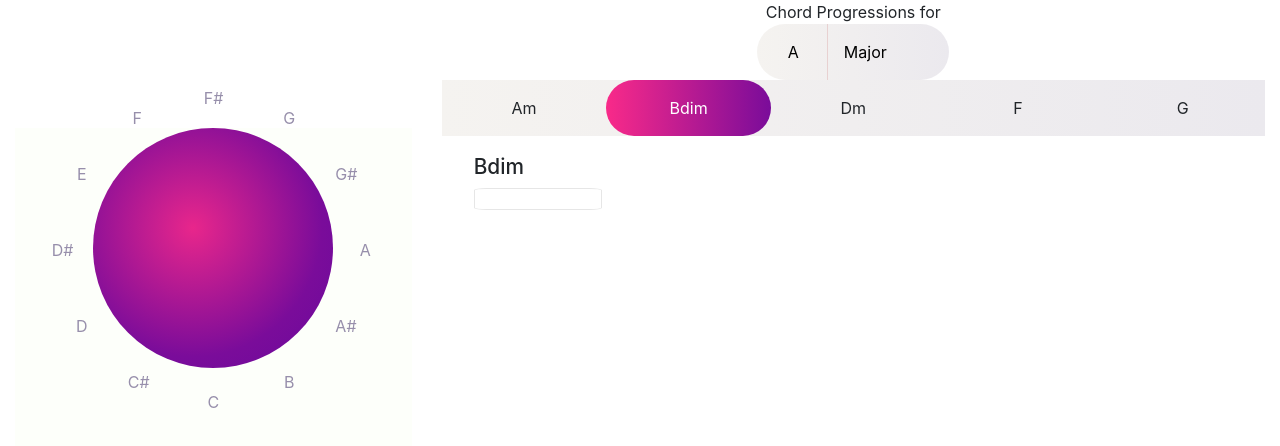
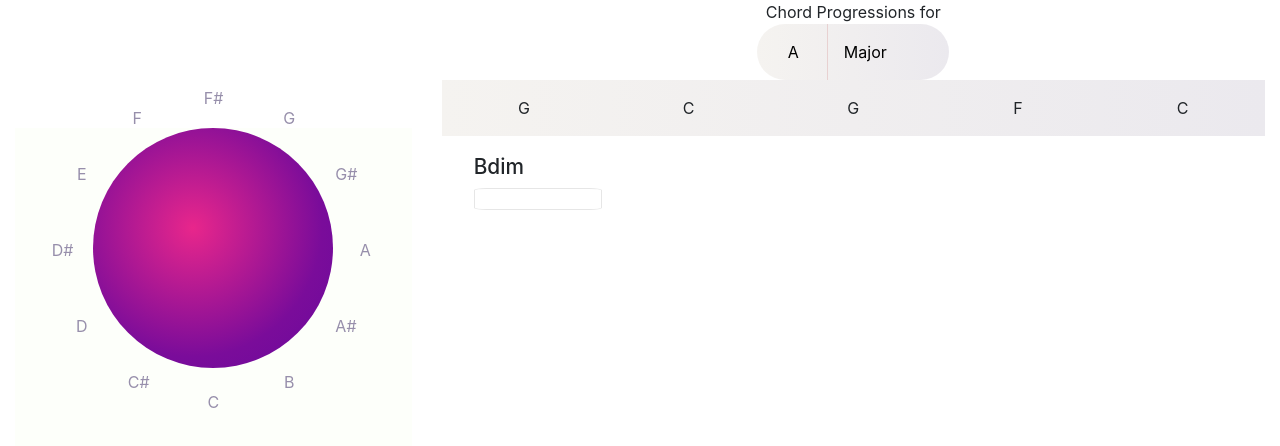
Before and after one commit to gmrsagar/chord-pro, a React app: page / in a window 1280 px wide. Shown: the top 446 px of the page. Built offline with nearby package versions, Linux system fonts and the light colour scheme; grey boxes are pictures that could not be loaded; a web font is replaced by a local one.

Commit message:
Add ChordBarContainer Component * Handle the scales and chords logic * Parent component to ChordBar

```diff
--- a/src/App.js
+++ b/src/App.js
@@ -2,7 +2,7 @@ import React, { Component } from 'react';
 import Circle from './components/circle-nav/Circle'
 import Select from './components/Select'
 // import ChordBar from './components/ChordBar';
-import ChordBarContainer from './components/ChordBarContainer'
+import ChordBarContainer from './components/chordbar/ChordBarContainer'
 import Diagram from './components/Diagram';
 
 const notes = [
@@ -16,7 +16,7 @@ class App extends Component {
   state = {
     x: '',
     y: '',
-    note: ''
+    note: 'C'
   }
 
   hover = e => {
--- a/src/components/ChordBarContainer.jsx
+++ /dev/null
@@ -1,71 +0,0 @@
-import React, { Component } from 'react';
-import ChordBar from './ChordBar'
-
-const SCALES = [
-  {
-    name: 'Major',
-    interval: ['W', 'W', 'H', 'W', 'W', 'W', 'H'],
-    chord: ['M', 'm', 'm', 'M', 'M', 'm', 'dim']
-  },
-  {
-    name: 'Minor',
-    interval: ['W', 'H', 'W', 'W', 'H', 'W', 'W'],
-    chord: ['m', 'dim', 'M', 'm', 'm', 'M', 'M']
-  }
-]
-
-
-
-class ChordBarContainer extends Component {
-  state = {  }
-
-  getChromaticNotes = note => {
-    let dict_notes = this.props.dict
-    let pos = dict_notes.indexOf(note)
-    if ( pos >= 0 ) {
-      return dict_notes.slice(pos, dict_notes.length).concat(dict_notes.slice(0, pos))
-    } else {
-      console.error( note + ' is not valid' )
-      return []
-    }
-  }
-
-  getScale = scalename => {
-    return SCALES.filter( scale => scale.name === scalename )
-  }
-
-  getNotes = note => {
-    let chromaticNote = this.getChromaticNotes(note)
-    let scale = this.getScale('Major')
-    let j = 0
-    let actualNotes = []
-
-    for( let i=0; i < scale[0].interval.length; i++ ) {
-      actualNotes.push(chromaticNote[j])
-      switch( scale[0].interval[i] ) {
-        case 'W':
-
-          j += 2
-          break;
-
-        // default case now becomes case for 'H'
-        default:
-
-          j += 1
-          break;
-      }
-
-    }
-
-    return actualNotes
-  }
-
-  render() {
-    console.log(this.getNotes('C'))
-    return (
-      <ChordBar/>
-    );
-  }
-}
-
-export default ChordBarContainer;
--- a/src/components/ChordBar.jsx
+++ b/src/components/chordbar/ChordBar.jsx
@@ -5,11 +5,11 @@ class ChordBar extends Component {
   render() {
     return (
       <ul className="results">
-        <li>Am</li>
-        <li className="active">Bdim</li>
-        <li>Dm</li>
-        <li>F</li>
-        <li>G</li>
+        {
+          this.props.chords.map( chord => {
+            return <li>{chord}</li>
+          } )
+        }
       </ul>
     );
   }
--- /dev/null
+++ b/src/components/chordbar/ChordBarContainer.jsx
@@ -0,0 +1,97 @@
+import React, { Component } from 'react';
+import ChordBar from './ChordBar'
+
+const SCALES = [
+  {
+    name: 'Major',
+    interval: ['W', 'W', 'H', 'W', 'W', 'W', 'H'],
+    chord: ['', 'm', 'm', '', '', 'm', 'dim']
+  },
+  {
+    name: 'Minor',
+    interval: ['W', 'H', 'W', 'W', 'H', 'W', 'W'],
+    chord: ['m', 'dim', 'M', 'm', 'm', 'M', 'M']
+  }
+]
+
+
+
+class ChordBarContainer extends Component {
+  state = {  }
+
+  // get the chromatic notes starting from a given note
+  getChromaticNotes = note => {
+    let dict_notes = this.props.dict
+    let pos = dict_notes.indexOf(note)
+    if ( pos >= 0 ) {
+      return dict_notes.slice(pos, dict_notes.length).concat(dict_notes.slice(0, pos))
+    } else {
+      console.error( note + ' is not valid' )
+      return []
+    }
+  }
+
+  // retrieve the scale formula
+  getScale = scalename => {
+    return SCALES.filter( scale => scale.name === scalename )
+  }
+
+  // get the notes of a given scale
+  getNotes = (chromaticNotes, scaleForm) => {
+    let j = 0
+    let actualNotes = []
+
+    for( let i=0; i < scaleForm[0].interval.length; i++ ) {
+      actualNotes.push(chromaticNotes[j])
+      switch( scaleForm[0].interval[i] ) {
+        case 'W':
+
+          j += 2
+          break;
+
+        // default case now becomes case for 'H'
+        default:
+
+          j += 1
+          break;
+      }
+
+    }
+
+    return actualNotes
+  }
+
+  // get the chords from a scale
+  getChords = (notes, scale) => {
+    return notes.map( (note, index) => {
+      return note + scale[0].chord[index]
+    })
+  }
+
+  // get chord progression
+  getRandomChords = chords => {
+    let progression = []
+    for (let i=0; i<5; i++) {
+      progression.push(chords[Math.floor((Math.random() * 7))])
+    }
+    return progression
+  }
+
+  getProgression = note => {
+    let chromaticNote = this.getChromaticNotes(note)
+    let scaleForm = this.getScale('Major')
+    let scale = this.getNotes(chromaticNote, scaleForm)
+    let chords = this.getChords(scale, scaleForm)
+    return this.getRandomChords(chords)
+
+  }
+
+  render() {
+    let progression = this.getProgression(this.props.note)
+    return (
+      <ChordBar chords={progression}/>
+    );
+  }
+}
+
+export default ChordBarContainer;
```
